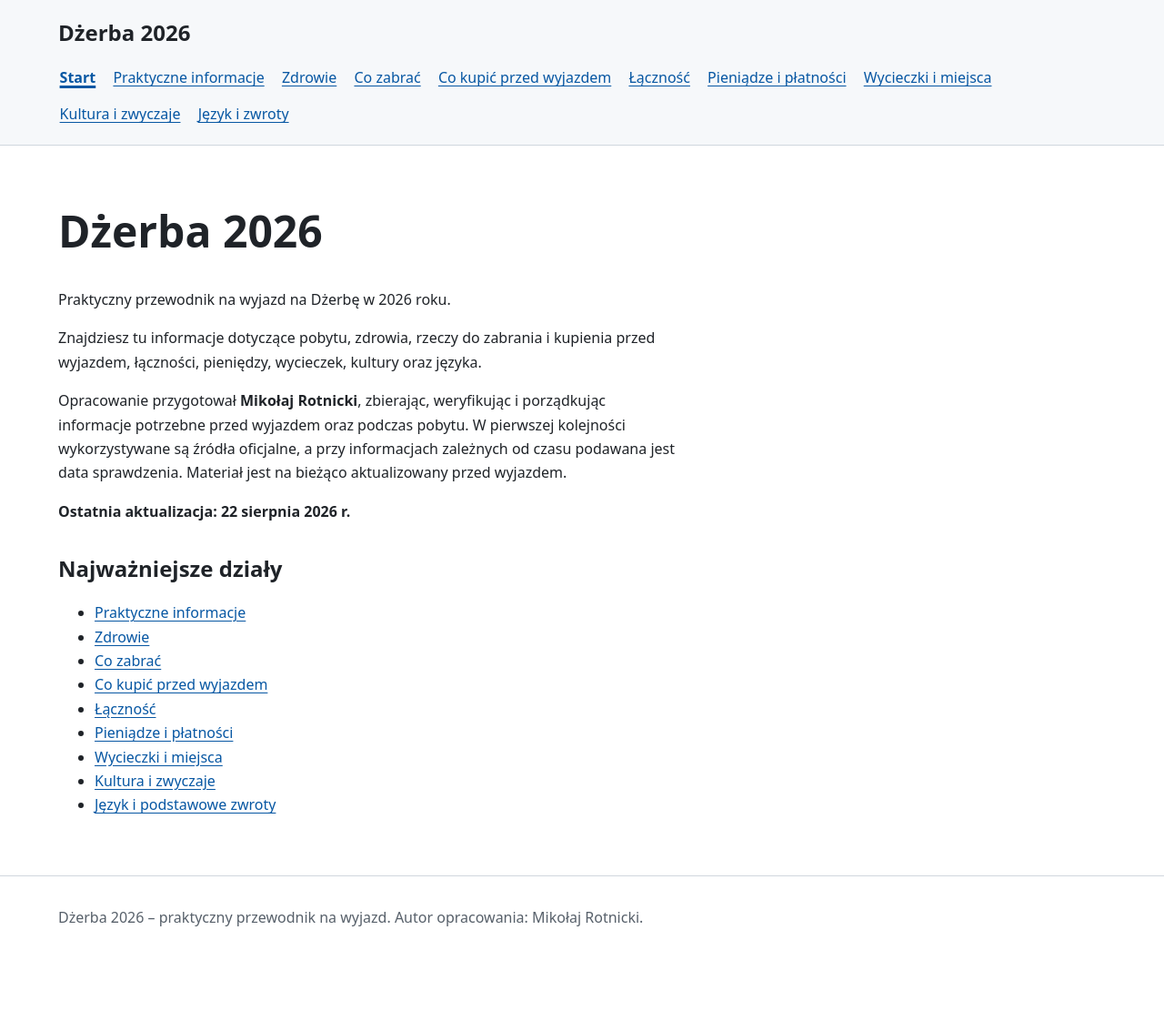
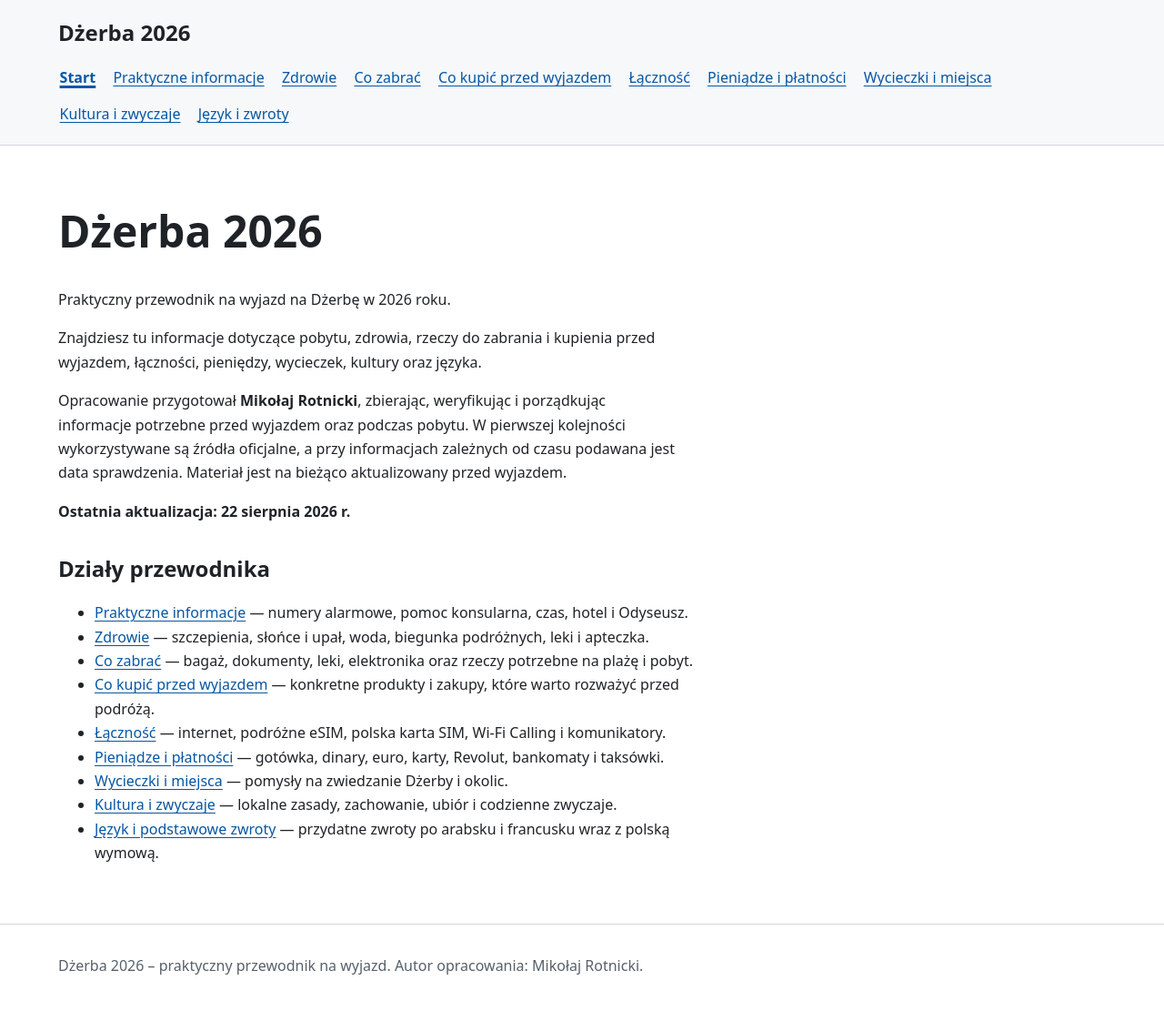
Before and after one commit to rotnicki/djerba-2026, a Jekyll site: the page built from index.md, in a window 1280 px wide. Shown: the whole page at 91% size. Built offline with Jekyll 4.4.1, drawn with Linux system fonts in a browser that asks for light colours; before the commit the page ends 1069 px from its top, so only the background shows below that.

Commit message:
Rozwinąć spis działów na stronie głównej

```diff
--- a/index.md
+++ b/index.md
@@ -12,14 +12,14 @@ Opracowanie przygotował **Mikołaj Rotnicki**, zbierając, weryfikując i porz
 
 **Ostatnia aktualizacja: 22 sierpnia 2026 r.**
 
-## Najważniejsze działy
+## Działy przewodnika
 
-- [Praktyczne informacje](praktyczne.md)
-- [Zdrowie](zdrowie.md)
-- [Co zabrać](co-zabrac.md)
-- [Co kupić przed wyjazdem](co-kupic-przed-wyjazdem.md)
-- [Łączność](lacznosc.md)
-- [Pieniądze i płatności](pieniadze.md)
-- [Wycieczki i miejsca](wycieczki.md)
-- [Kultura i zwyczaje](kultura-i-zwyczaje.md)
-- [Język i podstawowe zwroty](jezyk-i-zwroty.md)
+- [Praktyczne informacje](praktyczne.md) — numery alarmowe, pomoc konsularna, czas, hotel i Odyseusz.
+- [Zdrowie](zdrowie.md) — szczepienia, słońce i upał, woda, biegunka podróżnych, leki i apteczka.
+- [Co zabrać](co-zabrac.md) — bagaż, dokumenty, leki, elektronika oraz rzeczy potrzebne na plażę i pobyt.
+- [Co kupić przed wyjazdem](co-kupic-przed-wyjazdem.md) — konkretne produkty i zakupy, które warto rozważyć przed podróżą.
+- [Łączność](lacznosc.md) — internet, podróżne eSIM, polska karta SIM, Wi-Fi Calling i komunikatory.
+- [Pieniądze i płatności](pieniadze.md) — gotówka, dinary, euro, karty, Revolut, bankomaty i taksówki.
+- [Wycieczki i miejsca](wycieczki.md) — pomysły na zwiedzanie Dżerby i okolic.
+- [Kultura i zwyczaje](kultura-i-zwyczaje.md) — lokalne zasady, zachowanie, ubiór i codzienne zwyczaje.
+- [Język i podstawowe zwroty](jezyk-i-zwroty.md) — przydatne zwroty po arabsku i francusku wraz z polską wymową.
```
